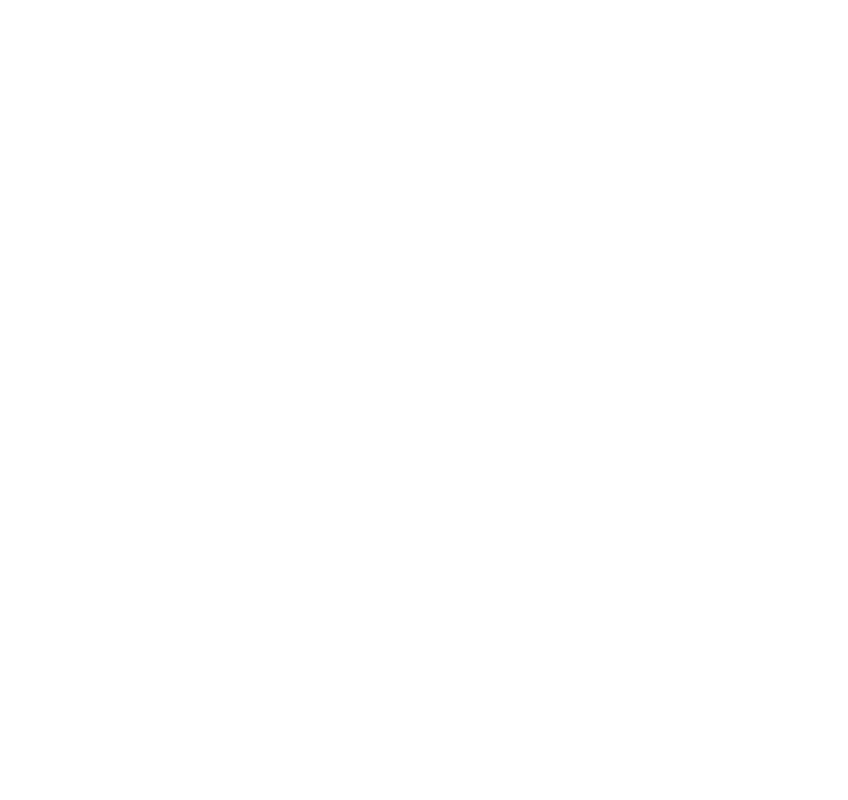
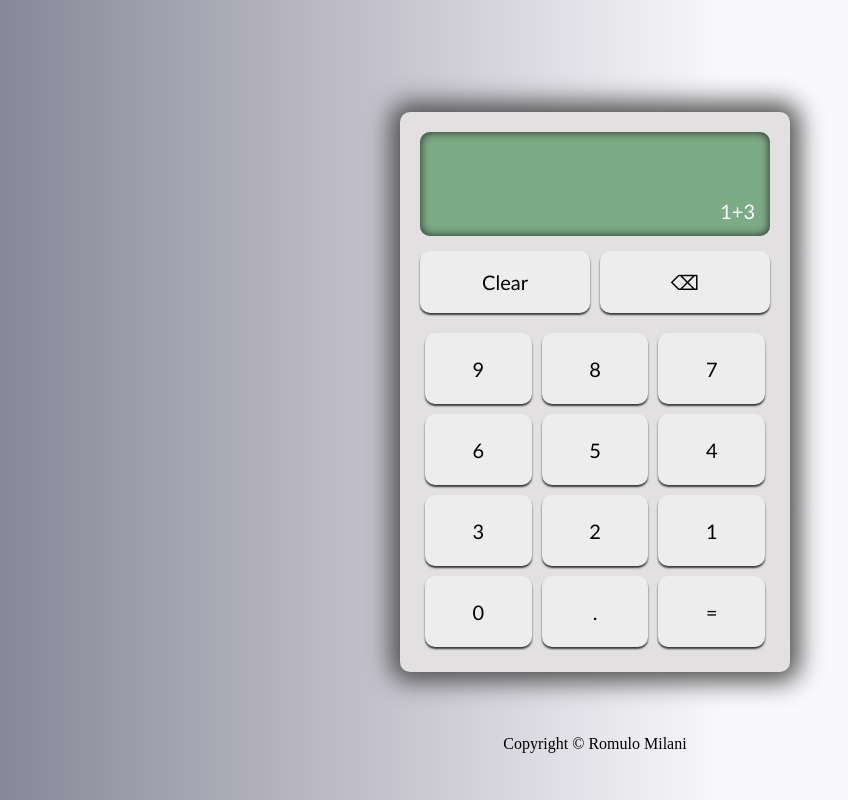
Before and after one commit to romulo-milani/jsCalculator, a plain HTML site: page index.html in a window 1280 px wide. Shown: the whole page, without its empty margins (45-893 px from the left). Drawn offline with Linux system fonts and the light colour scheme; a web font is replaced by a local one.

Commit message:
finished styling

```diff
--- a/index.html
+++ b/index.html
@@ -1,14 +1,56 @@
 <!DOCTYPE html>
 <html lang="en">
+
 <head>
     <meta charset="UTF-8">
     <meta http-equiv="X-UA-Compatible" content="IE=edge">
     <meta name="viewport" content="width=device-width, initial-scale=1.0">
+    <link rel="preconnect" href="https://fonts.googleapis.com">
+    <link rel="preconnect" href="https://fonts.gstatic.com" crossorigin>
+    <link
+        href="https://fonts.googleapis.com/css2?family=Cabin+Sketch:wght@700&family=Inter:wght@500&family=Montserrat:wght@100&family=Poppins:wght@300&family=Press+Start+2P&family=Roboto:wght@100;400&display=swap"
+        rel="stylesheet">
     <link rel="stylesheet" href="style.css">
     <link rel="stylesheet" href="reset.css">
     <title>JS Calculator</title>
 </head>
+
 <body>
+    <div class="container">
+        <div class="screen">
+            <p>1</p>
+            <p>+</p>
+            <p>3</p>
+        </div>
+        <div class="topBtns">
+            <button class="clear topbtn">Clear</button>
+            <button class="backspace topbtn">⌫</button>
+        </div>
+        <div class="bottombtns">
+            <div class="firstRow">
+                <button class="btn9 bottombtn">9</button>
+                <button class="btn8 bottombtn">8</button>
+                <button class="btn7 bottombtn">7</button>
+            </div>
+            <div class="secondRow">
+                <button class="btn6 bottombtn">6</button>
+                <button class="btn5 bottombtn">5</button>
+                <button class="btn4 bottombtn">4</button>
+            </div>
+            <div class="thirdRow">
+                <button class="btn3 bottombtn">3</button>
+                <button class="btn2 bottombtn">2</button>
+                <button class="btn1 bottombtn">1</button>
+            </div>
+            <div class="fourthRow">
+                <button class="btn0 bottombtn">0</button>
+                <button class="btnD bottombtn">.</button>
+                <button class="btnE bottombtn">=</button>
+            </div>
+        </div>
+    </div>
+    <footer>Copyright © Romulo Milani </footer>
     <script src="script.js"></script>
 </body>
+
 </html>
--- a/style.css
+++ b/style.css
@@ -0,0 +1,110 @@
+body {
+    height: 100vh;
+    display: flex;
+    flex-direction: column;
+    justify-content: center;
+    align-items: center;
+    background: linear-gradient(90deg, rgba(2,0,36,0.4962359943977591) 0%, rgba(238,238,246,0.37298669467787116) 60%);
+}
+
+.container,
+button,
+p,
+div {
+    font-family: 'Gill Sans', 'Gill Sans MT', Calibri, 'Trebuchet MS', sans-serif;
+}
+
+.container,
+.screen,
+.topbtn {
+    border: none;
+    border-radius: 10px;
+}
+
+.container {
+    display: flex;
+    flex-direction: column;
+    width: 350px;
+    height: 520px;
+    margin-bottom: 5%;
+    margin-top: 5%;
+    background-color: rgb(226, 224, 224);
+    box-shadow: 0 0 25px 10px rgb(82, 82, 82);
+    padding: 20px;
+}
+
+.screen {
+    background-color: rgb(124, 172, 133);
+    box-sizing: border-box;
+    width: 100%;
+    height: 20%;
+    padding: 15px;
+
+    display: flex;
+    justify-content: flex-end;
+    align-items: flex-end;
+    box-shadow: inset 0 0 10px rgb(37, 37, 37);
+    color: white;
+    font-size: 20px;
+}
+
+.topBtns {
+    margin-top: 15px;
+    width: 100%;
+    height: 12%;
+
+    display: flex;
+    gap: 10px;
+}
+
+.topbtn {
+    flex: 1;
+    background-color: rgb(238, 237, 237);
+    color: black;
+    box-shadow: 0 2px 2px rgba(0, 0, 0, 0.75);
+    transition: 0.4s;
+
+    font-size: 20px;
+    font-weight: 400;
+}
+
+.topbtn:hover {
+    cursor: pointer;
+    transform: scale(0.95);
+    background-color: rgb(203, 202, 202);
+}
+
+.bottombtns {
+    margin-top: 15px;
+    flex: 1;
+
+    display: flex;
+    flex-direction: column;
+}
+
+.firstRow,
+.secondRow,
+.thirdRow,
+.fourthRow {
+    display: flex;
+    flex: 1;
+}
+
+.bottombtn {
+    flex: 1;
+    background-color: rgb(238, 237, 237);
+    color: black;
+    font-size: 20px;
+    font-weight: 400;
+    box-shadow: 0 2px 2px rgba(0, 0, 0, 0.75);
+    margin: 5px;
+    border: none;
+    border-radius: 10px;
+    transition: 0.4s;
+}
+
+.bottombtn:hover {
+    cursor: pointer;
+    transform: scale(0.95);
+    background-color: rgb(203, 202, 202);
+}
```
